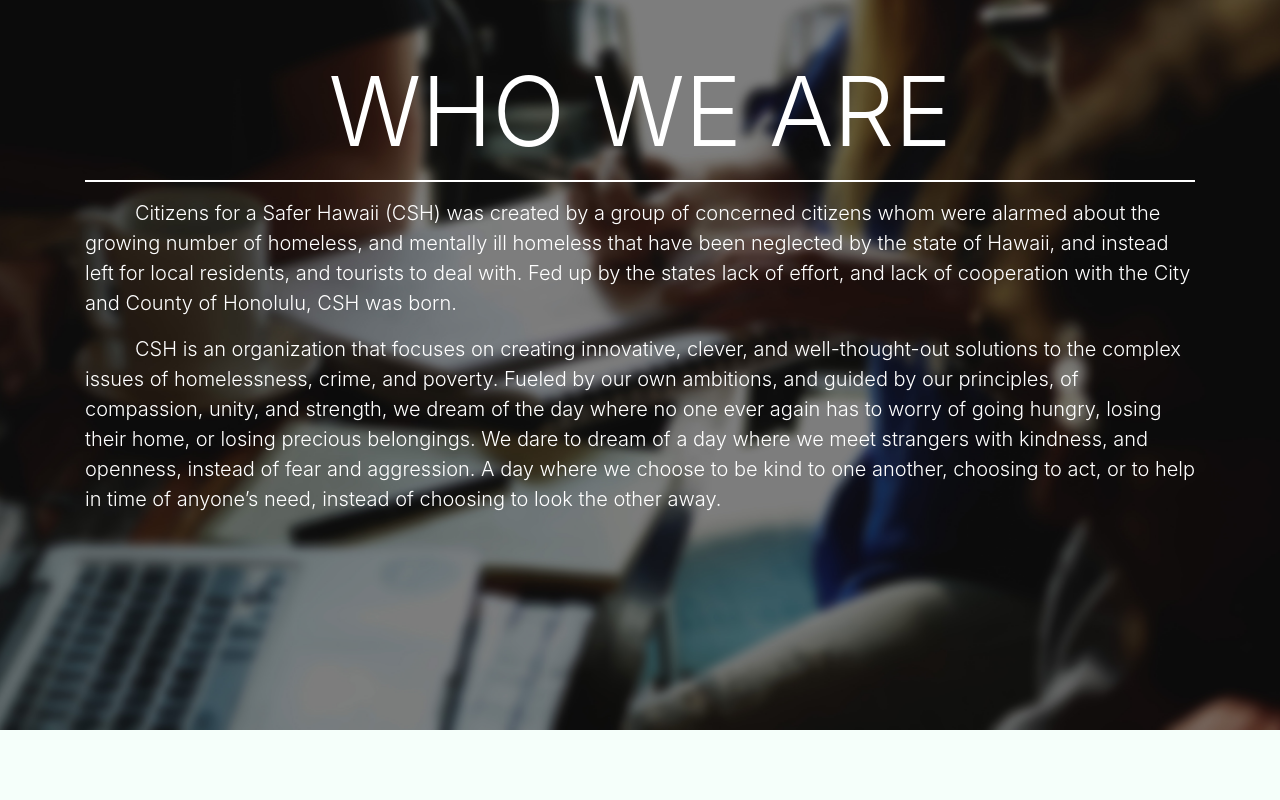
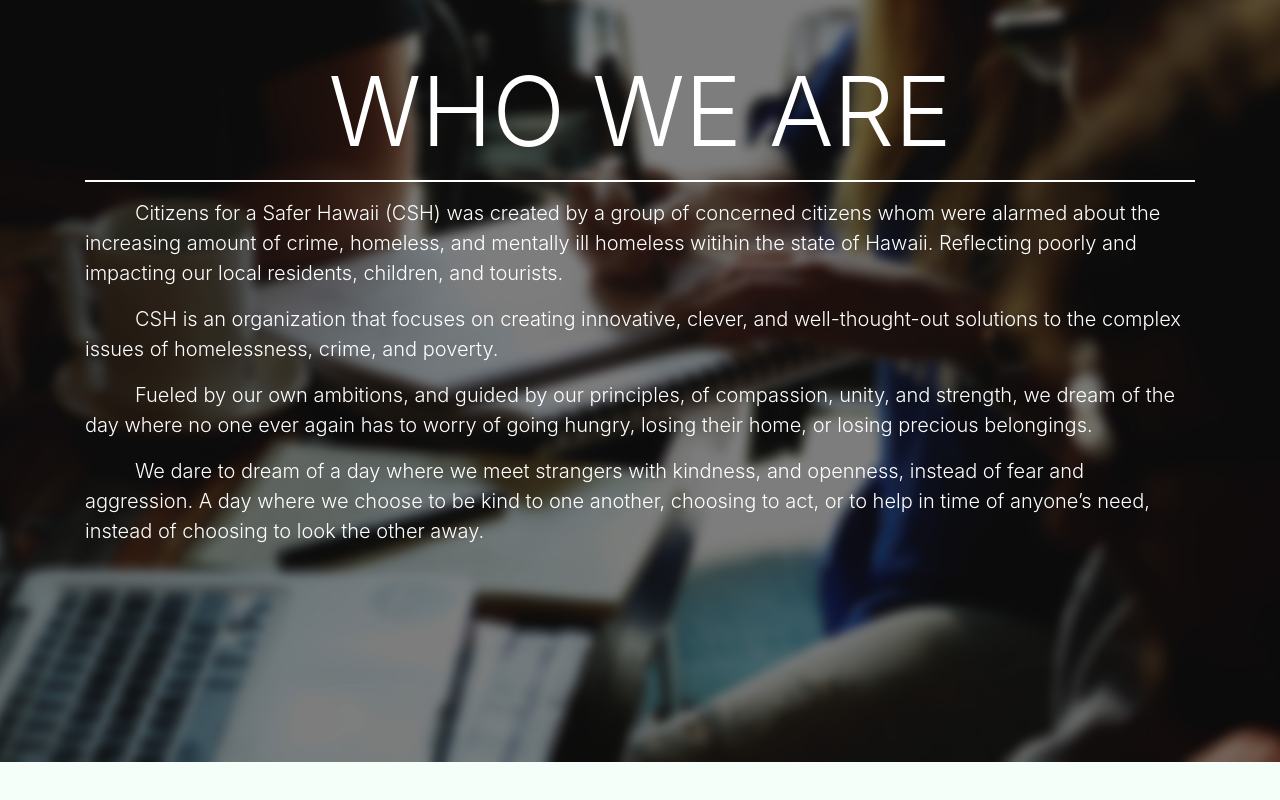
Before and after one commit to citizensforasaferhawaii/citizensforasaferhawaii.github.io, a plain HTML site: page index.html in a window 1280 px wide. Shown: the part 1991-2791 px from the top of the page. Drawn offline with nearby package versions, Linux system fonts and the light colour scheme; a script that the page names is missing.

Commit message:
updated about.

```diff
--- a/index.html
+++ b/index.html
@@ -108,10 +108,17 @@
                     <h1 class="display-1 text-center">WHO WE ARE</h1>
                     <hr id="w">
                     <p class="lead">
-                        Citizens for a Safer Hawaii (CSH) was created by a group of concerned citizens whom were alarmed about the growing number of homeless, and mentally ill homeless that have been neglected by the state of Hawaii, and instead left for local residents, and tourists to deal with. Fed up by the states lack of effort, and lack of cooperation with the City and County of Honolulu, CSH was born.
+                        Citizens for a Safer Hawaii (CSH) was created by a group of concerned citizens whom were alarmed about the increasing amount of crime, homeless, and mentally ill homeless witihin the state of Hawaii. Reflecting poorly and impacting our local residents, children, and tourists.
                     </p>
                     <p class="lead">
-                        CSH is an organization that focuses on creating innovative, clever, and well-thought-out solutions to the complex issues of homelessness, crime, and poverty. Fueled by our own ambitions, and guided by our principles, of compassion, unity, and strength, we dream of the day where no one ever again has to worry of going hungry, losing their home, or losing precious belongings. We dare to dream of a day where we meet strangers with kindness, and openness, instead of fear and aggression. A day where we choose to be kind to one another, choosing to act, or to help in time of anyone’s need, instead of choosing to look the other away.
+                        CSH is an organization that focuses on creating innovative, clever, and well-thought-out solutions to the complex issues of homelessness, crime, and poverty.
+                    </p>
+                    <p class="lead">
+                        Fueled by our own ambitions, and guided by our principles, of compassion, unity, and strength, we dream of the day where no one ever again has to worry of going hungry, losing their home, or losing precious belongings.
+
+                    </p>
+                    <p class="lead">
+                        We dare to dream of a day where we meet strangers with kindness, and openness, instead of fear and aggression. A day where we choose to be kind to one another, choosing to act, or to help in time of anyone’s need, instead of choosing to look the other away.
                     </p>
                 </div>
             </div>
```
